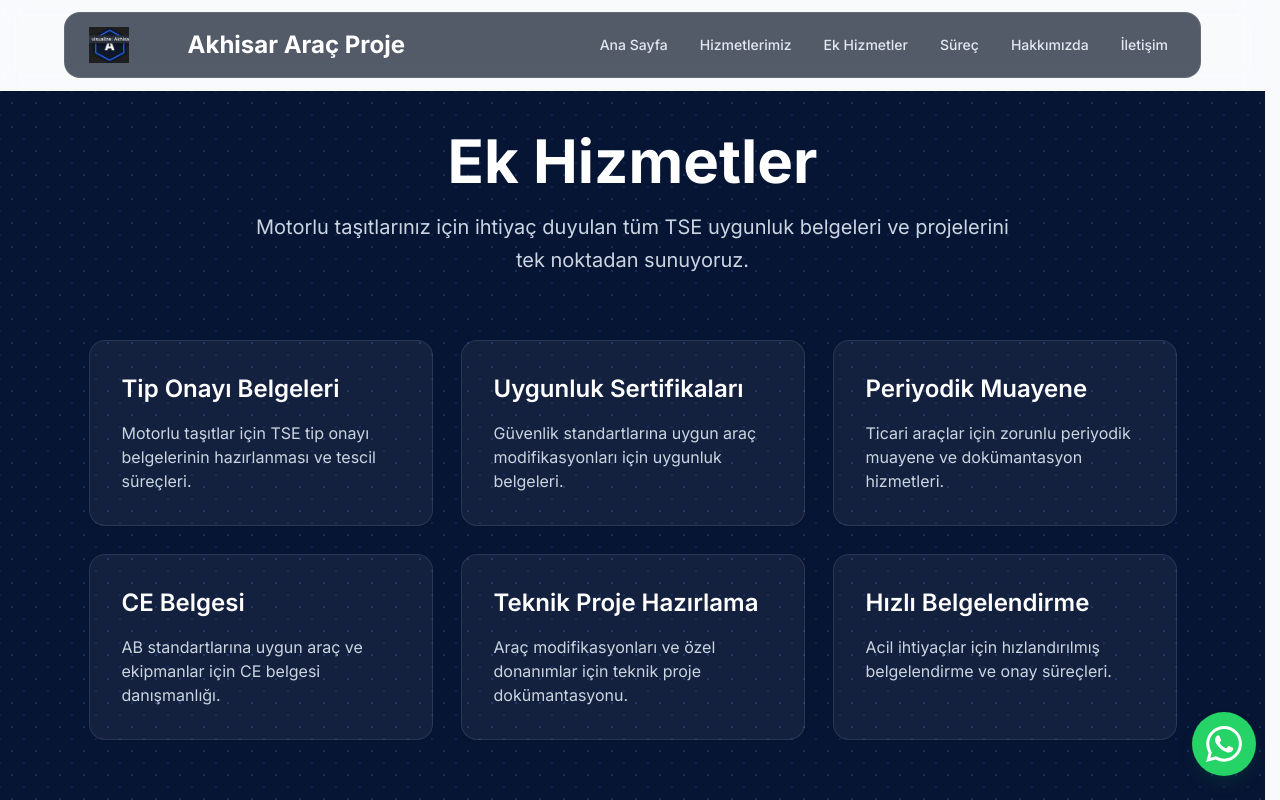
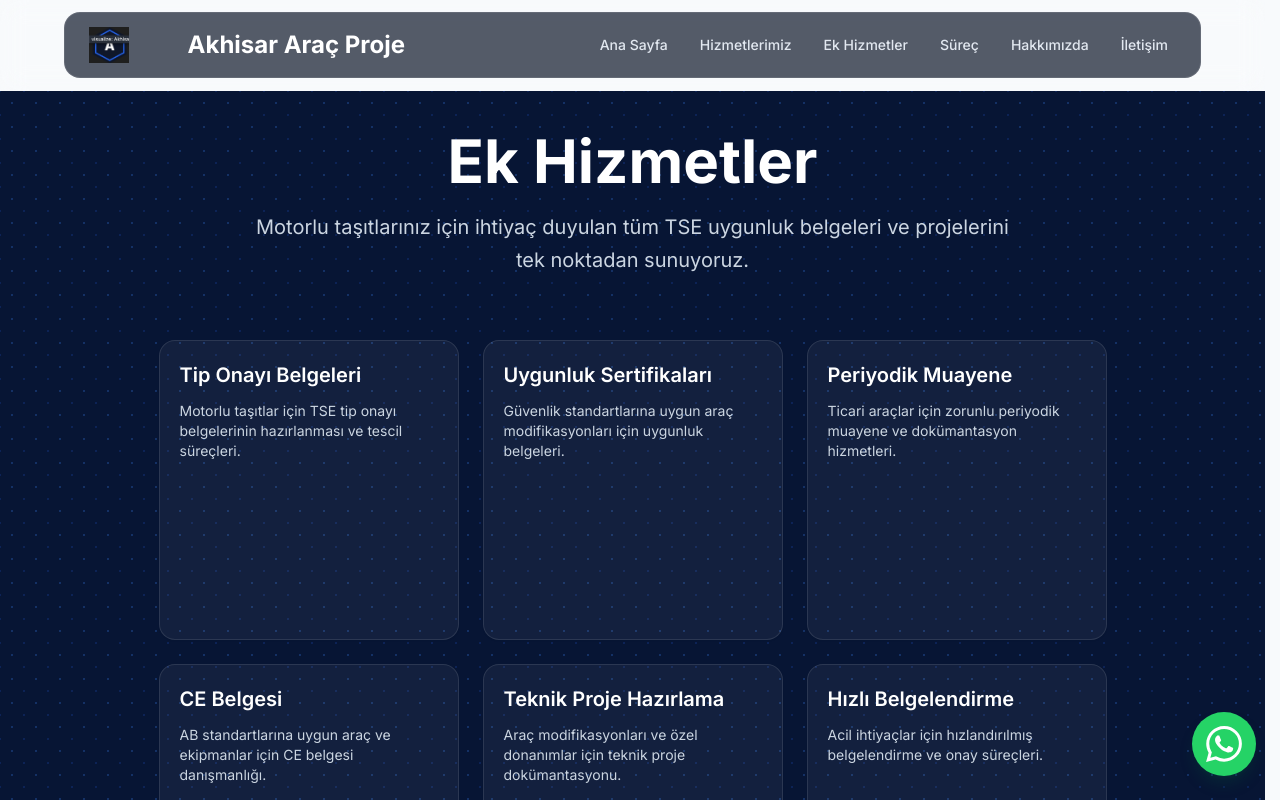
Before and after one commit to dev-alibayram/akhisar-arac-proje, a Next.js app: page /1/ek-hizmetler in a window 1280 px wide. Shown: the top 800 px of the page. Built offline with nearby package versions, Linux system fonts and the light colour scheme.

Commit message:
feat(ek-hizmetler): shared modal cards and 300px grid
Move ServiceCardsWithModal to components/services; use on Ek Hizmetler with same 80vw modal, 300x300 flex-wrap layout (4 per row on wide screens).

```diff
--- a/src/app/[locale]/ek-hizmetler/page.tsx
+++ b/src/app/[locale]/ek-hizmetler/page.tsx
@@ -1,10 +1,10 @@
-import { services } from "@/content/services";
+import { ServiceCardsWithModal } from "@/components/services/ServiceCardsWithModal";
 
 export default function EkHizmetlerPage() {
   return (
-    <main className="text-white">
-      <section className="dark-grid">
-        <div className="mx-auto flex min-h-[calc(100svh-96px)] max-w-6xl flex-col justify-start px-4 pb-20 pt-8 sm:px-6 lg:px-8 lg:pb-24 lg:pt-10">
+    <main className="min-w-0 w-full text-white">
+      <section className="dark-grid w-full">
+        <div className="mx-auto flex min-h-[calc(100svh-96px)] w-full min-w-0 max-w-6xl flex-col justify-start px-4 pb-20 pt-8 sm:px-6 lg:px-8 lg:pb-24 lg:pt-10">
           <div className="mx-auto max-w-2xl text-center lg:max-w-3xl">
             <h1 className="text-3xl font-bold sm:text-5xl lg:text-6xl">Ek Hizmetler</h1>
             <p className="mt-4 text-slate-300 lg:mt-5 lg:text-xl lg:leading-relaxed">
@@ -13,17 +13,7 @@ export default function EkHizmetlerPage() {
             </p>
           </div>
 
-          <div className="mt-12 grid gap-5 sm:grid-cols-2 lg:mt-16 lg:grid-cols-3 lg:gap-7">
-            {services.map((service) => (
-              <article
-                key={`extra-${service.title}`}
-                className="rounded-2xl border border-white/10 bg-white/5 p-6 shadow-sm transition hover:-translate-y-1 hover:shadow-lg lg:p-8"
-              >
-                <h2 className="text-xl font-semibold text-white lg:text-2xl">{service.title}</h2>
-                <p className="mt-3 text-sm text-slate-300 lg:mt-4 lg:text-base">{service.description}</p>
-              </article>
-            ))}
-          </div>
+          <ServiceCardsWithModal reactKeyPrefix="ek" />
         </div>
       </section>
     </main>
--- a/src/app/[locale]/hizmetler/page.tsx
+++ b/src/app/[locale]/hizmetler/page.tsx
@@ -1,4 +1,4 @@
-import { ServiceCardsWithModal } from "@/components/hizmetler/ServiceCardsWithModal";
+import { ServiceCardsWithModal } from "@/components/services/ServiceCardsWithModal";
 
 export default function HizmetlerPage() {
   return (
--- a/src/components/hizmetler/ServiceCardsWithModal.tsx
+++ b/src/components/services/ServiceCardsWithModal.tsx
@@ -3,12 +3,17 @@
 import { useEffect, useId, useState } from "react";
 import { createPortal } from "react-dom";
 import type { ServiceItem } from "@/content/services";
-import { services } from "@/content/services";
+import { services as defaultServices } from "@/content/services";
 
 const cardClassName =
   "box-border flex h-[min(300px,calc(100vw-2rem))] w-[min(300px,calc(100vw-2rem))] shrink-0 cursor-pointer flex-col rounded-2xl border border-white/10 bg-white/5 p-4 text-left shadow-sm transition hover:-translate-y-1 hover:border-white/20 hover:shadow-lg focus-visible:outline focus-visible:ring-2 focus-visible:ring-blue-400 focus-visible:ring-offset-2 focus-visible:ring-offset-[#071534] sm:h-[300px] sm:w-[300px] sm:p-5";
 
-export function ServiceCardsWithModal() {
+type ServiceCardsWithModalProps = {
+  items?: ServiceItem[];
+  reactKeyPrefix?: string;
+};
+
+export function ServiceCardsWithModal({ items = defaultServices, reactKeyPrefix = "" }: ServiceCardsWithModalProps) {
   const [open, setOpen] = useState<ServiceItem | null>(null);
   const titleId = useId();
 
@@ -61,9 +66,9 @@ export function ServiceCardsWithModal() {
   return (
     <>
       <div className="mt-12 flex w-full flex-wrap justify-center gap-5 sm:gap-6 lg:mt-16">
-        {services.map((service) => (
+        {items.map((service) => (
           <button
-            key={service.title}
+            key={reactKeyPrefix ? `${reactKeyPrefix}-${service.title}` : service.title}
             type="button"
             className={cardClassName}
             onClick={() => setOpen(service)}
```
